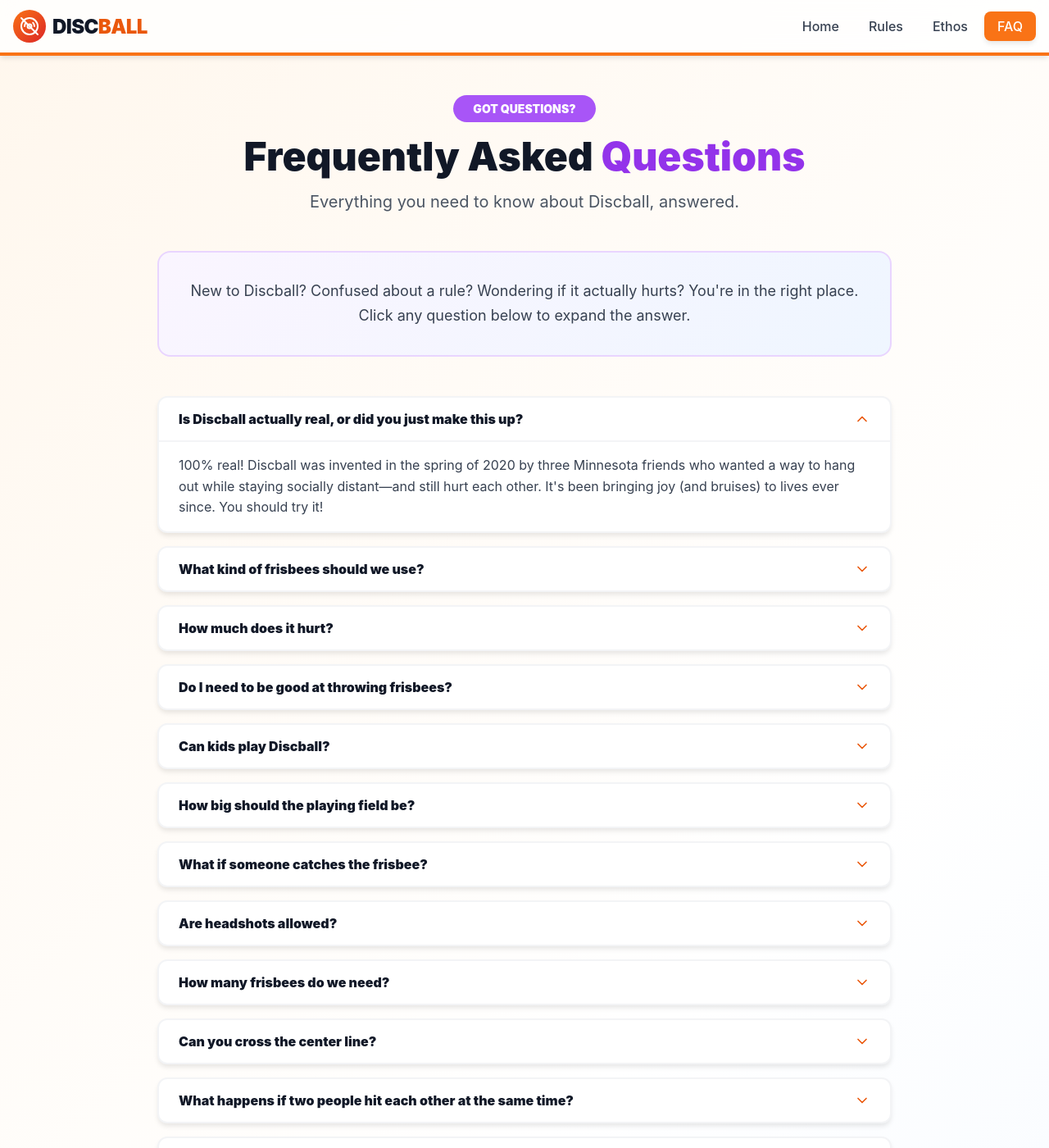
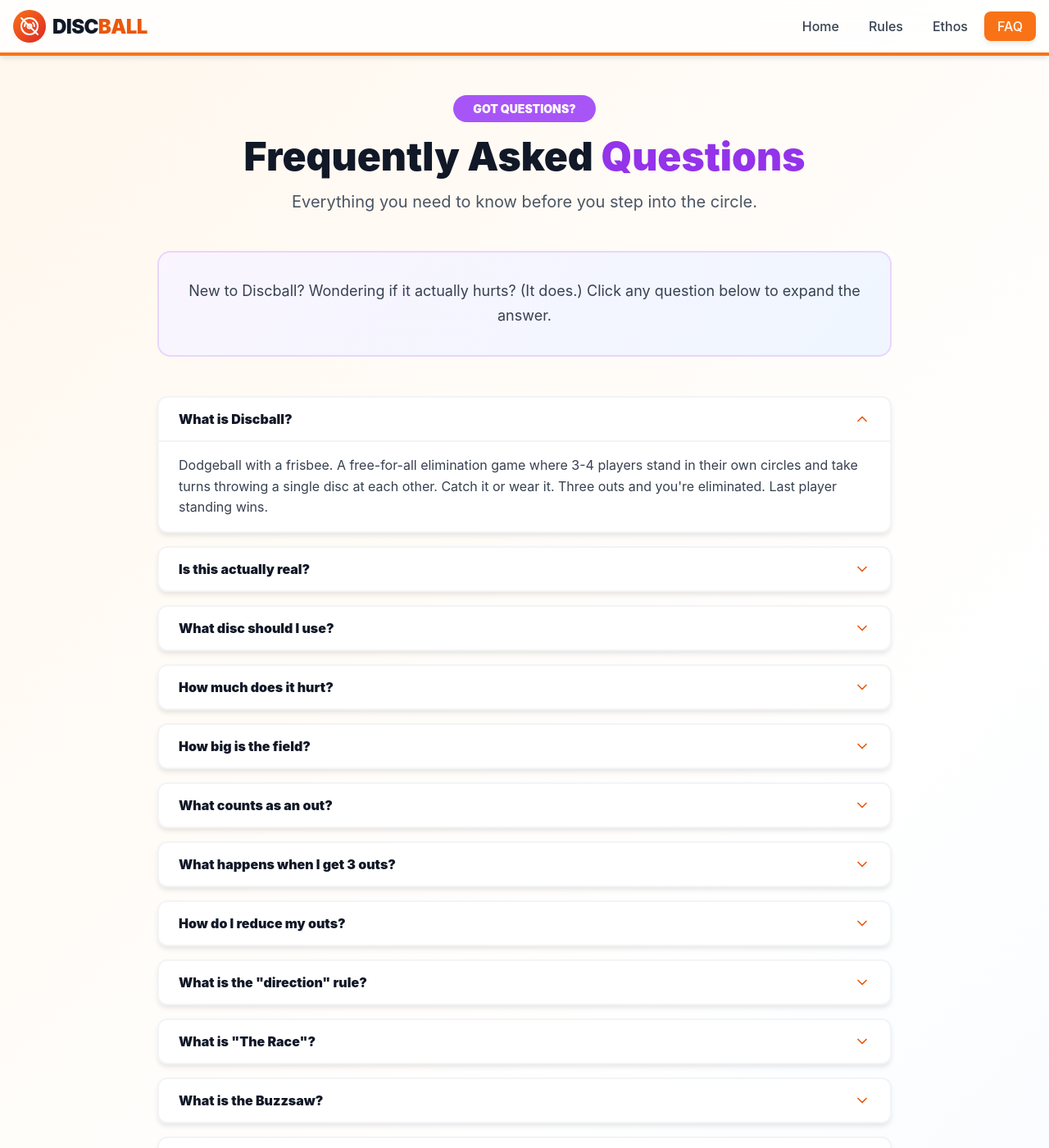
Before and after one commit to joshcutler/discball.ninja, a Jekyll site: the page built from faq.html, in a window 1280 px wide and 1400 px high. Shown: the whole window at 82% size. Built offline with Jekyll 4.4.1, drawn with Linux system fonts in a browser that asks for light colours; some of the changed text lies outside the part shown.

Commit message:
Rewrite FAQ page with accurate Discball rules and mechanics
Replaced all incorrect team-based answers with 22 accurate Q&As
covering circles, outs, elimination, trick catches, the race,
direction rules, the Buzzsaw, year-round play, trash talk, and
the proper relationship between pain and fun.

Co-Authored-By: Claude Opus 4.6 <noreply@anthropic.com>

```diff
--- a/faq.html
+++ b/faq.html
@@ -12,14 +12,13 @@ nav_id: faq
     <div class="page-header">
       <div class="page-badge purple">GOT QUESTIONS?</div>
       <h1>Frequently Asked <span class="purple">Questions</span></h1>
-      <p class="subtitle">Everything you need to know about Discball, answered.</p>
+      <p class="subtitle">Everything you need to know before you step into the circle.</p>
     </div>
 
     <!-- Intro -->
     <div class="intro-box purple">
       <p style="text-align:center;">
-        New to Discball? Confused about a rule? Wondering if it actually hurts? You're in the right
-        place. Click any question below to expand the answer.
+        New to Discball? Wondering if it actually hurts? (It does.) Click any question below to expand the answer.
       </p>
     </div>
 
@@ -28,27 +27,36 @@ nav_id: faq
 
       <div class="faq-item open">
         <button class="faq-toggle">
-          <span>Is Discball actually real, or did you just make this up?</span>
+          <span>What is Discball?</span>
           <svg viewBox="0 0 24 24"><path d="m6 9 6 6 6-6"/></svg>
         </button>
         <div class="faq-answer">
-          100% real! Discball was invented in the spring of 2020 by three Minnesota friends who wanted a way to hang out while staying socially distant&mdash;and still hurt each other. It's been bringing joy (and bruises) to lives ever since. You should try it!
+          Dodgeball with a frisbee. A free-for-all elimination game where 3-4 players stand in their own circles and take turns throwing a single disc at each other. Catch it or wear it. Three outs and you're eliminated. Last player standing wins.
         </div>
       </div>
 
       <div class="faq-item">
         <button class="faq-toggle">
-          <span>What kind of frisbees should we use?</span>
+          <span>Is this actually real?</span>
           <svg viewBox="0 0 24 24"><path d="m6 9 6 6 6-6"/></svg>
         </button>
         <div class="faq-answer">
-          <p>We recommend soft or medium-stiffness frisbees. Here's the breakdown:</p>
+          100% real. Discball was invented in the spring of 2020 by three Minnesota friends who wanted a way to hang out while staying socially distant and still hurt each other. The bruises are very real. You should try it.
+        </div>
+      </div>
+
+      <div class="faq-item">
+        <button class="faq-toggle">
+          <span>What disc should I use?</span>
+          <svg viewBox="0 0 24 24"><path d="m6 9 6 6 6-6"/></svg>
+        </button>
+        <div class="faq-answer">
+          <p>One disc per game. The heavier the better.</p>
           <ul>
-            <li><span class="label">Best:</span> Soft rubber frisbees (less painful, safer)</li>
-            <li><span class="label">Good:</span> Standard recreational frisbees</li>
-            <li><span class="label">Avoid:</span> Hard tournament Ultimate discs (these HURT)</li>
+            <li><span class="label">Best:</span> Big Kahuna (200g). The gold standard. Heavy enough to leave a mark.</li>
+            <li><span class="label">Fine:</span> Regulation ultimate disc. Works but is lighter.</li>
           </ul>
-          <p>Start soft and graduate to harder discs as your pain tolerance increases.</p>
+          <p>You only need one disc. This is not a multi-disc situation.</p>
         </div>
       </div>
 
@@ -58,7 +66,104 @@ nav_id: faq
           <svg viewBox="0 0 24 24"><path d="m6 9 6 6 6-6"/></svg>
         </button>
         <div class="faq-answer">
-          Honestly? It depends. A soft frisbee to the arm? Barely notice it. A well-thrown disc to the ribs? You'll feel that tomorrow. But that's part of the fun! Think of it like dodgeball&mdash;it stings, but you're too pumped on adrenaline to care.
+          A 200-gram disc thrown hard from 14 paces away? Yeah, you'll feel it. A Buzzsaw to the thigh will leave a welt you'll be showing off for days. That's part of the fun. If you're not sore the next day, you weren't trying hard enough. Post your bruise photos on the group thread. It's tradition.
+        </div>
+      </div>
+
+      <div class="faq-item">
+        <button class="faq-toggle">
+          <span>How big is the field?</span>
+          <svg viewBox="0 0 24 24"><path d="m6 9 6 6 6-6"/></svg>
+        </button>
+        <div class="faq-answer">
+          <p>Players stand in equally spaced circles: 3 players form a triangle, 4 players form a square.</p>
+          <ul>
+            <li><span class="label">Circle radius:</span> 7 paces</li>
+            <li><span class="label">Distance between centers:</span> 21 paces</li>
+          </ul>
+          <p>A "pace" is a normal walking stride. Beginners can spread out more so the disc doesn't come in as hot. You'll tighten it up once you stop flinching.</p>
+        </div>
+      </div>
+
+      <div class="faq-item">
+        <button class="faq-toggle">
+          <span>What counts as an out?</span>
+          <svg viewBox="0 0 24 24"><path d="m6 9 6 6 6-6"/></svg>
+        </button>
+        <div class="faq-answer">
+          <p>Any contact with the player (body, hair, clothes, anything) that does not result in a catch. If the disc grazes your fingertips and you don't secure it, that's an out. If it hits your leg and you grab it before it hits the ground, that's a catch and you're safe.</p>
+          <p>A disc that lands in your circle but is genuinely uncatchable is NOT an out. But if you don't attempt to catch a catchable disc, that IS an out. Warrior Spirit demands effort.</p>
+        </div>
+      </div>
+
+      <div class="faq-item">
+        <button class="faq-toggle">
+          <span>What happens when I get 3 outs?</span>
+          <svg viewBox="0 0 24 24"><path d="m6 9 6 6 6-6"/></svg>
+        </button>
+        <div class="faq-answer">
+          You're eliminated, but you keep playing. You stay in your circle and continue throwing. You can't win, but you CAN still deliver outs to other players, including the decisive blow that determines the winner. You can also reduce your own outs through trick catches and errant-throw catches, potentially getting back below 3 and re-entering contention. Never count out the dead.
+        </div>
+      </div>
+
+      <div class="faq-item">
+        <button class="faq-toggle">
+          <span>How do I reduce my outs?</span>
+          <svg viewBox="0 0 24 24"><path d="m6 9 6 6 6-6"/></svg>
+        </button>
+        <div class="faq-answer">
+          <ul>
+            <li><span class="label">Errant throw catch:</span> Catch a disc outside your circle on an errant throw. That's -1 out.</li>
+            <li><span class="label">Trick catch:</span> Behind the back or through the legs. That's -1 out.</li>
+            <li><span class="label">Both combined:</span> Trick catch on an errant throw outside your circle. That's -2 outs.</li>
+          </ul>
+          <p>Dives and layouts do NOT count as trick catches. The disc doesn't care about your feelings, but it respects style. Zero outs is the floor. You can't go negative.</p>
+        </div>
+      </div>
+
+      <div class="faq-item">
+        <button class="faq-toggle">
+          <span>What is the "direction" rule?</span>
+          <svg viewBox="0 0 24 24"><path d="m6 9 6 6 6-6"/></svg>
+        </button>
+        <div class="faq-answer">
+          <p>Once a direction is chosen (clockwise or counterclockwise), every player must throw in that direction until an event allows a change:</p>
+          <ul>
+            <li><span class="label">Record an out:</span> You can switch direction. Revenge is encouraged.</li>
+            <li><span class="label">Throw uncatchable:</span> The recipient picks a new direction.</li>
+            <li><span class="label">Win a race:</span> The winner picks direction.</li>
+          </ul>
+        </div>
+      </div>
+
+      <div class="faq-item">
+        <button class="faq-toggle">
+          <span>What is "The Race"?</span>
+          <svg viewBox="0 0 24 24"><path d="m6 9 6 6 6-6"/></svg>
+        </button>
+        <div class="faq-answer">
+          <p>When a throw is missed and no out is recorded, the disc is loose and anyone can sprint for it. No player may leave their circle until the disc is released. Once thrown, any player (including the thrower) may sprint to retrieve it.</p>
+          <p>If a non-recipient beats the recipient to the disc, they claim it and pick a new direction. No contact allowed during a race. If contact occurs, it's a foul and the disc goes to the fouled player.</p>
+        </div>
+      </div>
+
+      <div class="faq-item">
+        <button class="faq-toggle">
+          <span>What is the Buzzsaw?</span>
+          <svg viewBox="0 0 24 24"><path d="m6 9 6 6 6-6"/></svg>
+        </button>
+        <div class="faq-answer">
+          A straight overhead vertical throw that drops fast, like a sinker in baseball. It can be thrown very hard. If you see one coming, good luck. It's the most feared throw in Discball.
+        </div>
+      </div>
+
+      <div class="faq-item">
+        <button class="faq-toggle">
+          <span>What if the disc hits the ground first?</span>
+          <svg viewBox="0 0 24 24"><path d="m6 9 6 6 6-6"/></svg>
+        </button>
+        <div class="faq-answer">
+          Dead disc. Once it touches the ground, it cannot be caught and does not count as an out. Ground bounces or rolls into a player don't count. But a loose disc on the ground often triggers a race.
         </div>
       </div>
 
@@ -68,107 +173,47 @@ nav_id: faq
           <svg viewBox="0 0 24 24"><path d="m6 9 6 6 6-6"/></svg>
         </button>
         <div class="faq-answer">
-          Absolutely not! Some of our best players couldn't throw a frisbee straight when they started. You'll improve quickly through sheer repetition (and desperation). Plus, wild throws can sometimes be harder to dodge than perfect ones.
+          No. In fact, goofy hard-to-catch throws are encouraged. The uglier the throw, the uglier the welt. Any throw style is legal: backhand, forehand, hammer, Buzzsaw, whatever you can come up with. Wild throws can be harder to catch than perfect ones.
         </div>
       </div>
 
       <div class="faq-item">
         <button class="faq-toggle">
-          <span>Can kids play Discball?</span>
+          <span>Who settles disputes?</span>
           <svg viewBox="0 0 24 24"><path d="m6 9 6 6 6-6"/></svg>
         </button>
         <div class="faq-answer">
-          Sure! Just use softer frisbees, maybe reduce the throwing distance, and keep an eye on the intensity. Discball scales well to different age groups and skill levels. Just make sure everyone understands the safety rules, especially the no-headshots rule.
+          The non-involved player(s) decide. Neither the thrower nor the catcher judges their own dispute. The game is self-policed with Warrior Spirit as the ultimate arbiter. If you know you should have caught it, take the out. Don't be lazy.
         </div>
       </div>
 
       <div class="faq-item">
         <button class="faq-toggle">
-          <span>How big should the playing field be?</span>
+          <span>Is trash talk allowed?</span>
           <svg viewBox="0 0 24 24"><path d="m6 9 6 6 6-6"/></svg>
         </button>
         <div class="faq-answer">
-          We typically play on a field that's about 30-50 feet per half (60-100 feet total). But honestly, use whatever space you have. Smaller fields = faster action. Larger fields = more dodging room. Both are fun!
+          Allowed? It's highly encouraged. If not required. Getting your opponent on tilt is a legitimate strategy. Players are separated by 21 paces with no contact, so it's not going to spiral. Don't play with people who can't handle it.
         </div>
       </div>
 
       <div class="faq-item">
         <button class="faq-toggle">
-          <span>What if someone catches the frisbee?</span>
+          <span>Can I play in winter?</span>
           <svg viewBox="0 0 24 24"><path d="m6 9 6 6 6-6"/></svg>
         </button>
         <div class="faq-answer">
-          GAME CHANGER! If you catch a disc before it hits the ground, the thrower is out AND you bring back one of your eliminated teammates. It's a huge momentum swing, so protect your good catchers!
+          This is a year-round sport. Rain, snow, sleet, heat. Playing in the winter just makes it hurt more. Cold hands make catches harder and drops funnier. Gloves are for weenies, even in January.
         </div>
       </div>
 
       <div class="faq-item">
         <button class="faq-toggle">
-          <span>Are headshots allowed?</span>
+          <span>What should I wear?</span>
           <svg viewBox="0 0 24 24"><path d="m6 9 6 6 6-6"/></svg>
         </button>
         <div class="faq-answer">
-          No! Intentional headshots result in the THROWER being out. We're warriors, not jerks. Accidents happen, but aim for the body. Safety first.
-        </div>
-      </div>
-
-      <div class="faq-item">
-        <button class="faq-toggle">
-          <span>How many frisbees do we need?</span>
-          <svg viewBox="0 0 24 24"><path d="m6 9 6 6 6-6"/></svg>
-        </button>
-        <div class="faq-answer">
-          We usually play with 4-6 frisbees. Too few and the game stalls; too many and it's complete chaos (which can also be fun, honestly). Start with 4-5 and adjust based on your group size and chaos tolerance.
-        </div>
-      </div>
-
-      <div class="faq-item">
-        <button class="faq-toggle">
-          <span>Can you cross the center line?</span>
-          <svg viewBox="0 0 24 24"><path d="m6 9 6 6 6-6"/></svg>
-        </button>
-        <div class="faq-answer">
-          Nope! Stay on your side. Crossing the center line results in an automatic out. This isn't Ultimate Frisbee&mdash;we keep the teams separated like true warriors.
-        </div>
-      </div>
-
-      <div class="faq-item">
-        <button class="faq-toggle">
-          <span>What happens if two people hit each other at the same time?</span>
-          <svg viewBox="0 0 24 24"><path d="m6 9 6 6 6-6"/></svg>
-        </button>
-        <div class="faq-answer">
-          Both are out. It's rare, but when it happens, it's glorious. Tip your cap to each other and head to the sidelines.
-        </div>
-      </div>
-
-      <div class="faq-item">
-        <button class="faq-toggle">
-          <span>Do you need referees?</span>
-          <svg viewBox="0 0 24 24"><path d="m6 9 6 6 6-6"/></svg>
-        </button>
-        <div class="faq-answer">
-          We play on the honor system. Call your own outs. It's part of the Discball ethos&mdash;integrity matters. That said, if you're playing in a tournament or with competitive groups, having a neutral ref can help with close calls.
-        </div>
-      </div>
-
-      <div class="faq-item">
-        <button class="faq-toggle">
-          <span>What if the frisbee hits the ground and then bounces up and hits someone?</span>
-          <svg viewBox="0 0 24 24"><path d="m6 9 6 6 6-6"/></svg>
-        </button>
-        <div class="faq-answer">
-          Once it touches the ground, it's dead. The person is safe. Only direct hits (before ground contact) count as outs.
-        </div>
-      </div>
-
-      <div class="faq-item">
-        <button class="faq-toggle">
-          <span>Can I play indoors?</span>
-          <svg viewBox="0 0 24 24"><path d="m6 9 6 6 6-6"/></svg>
-        </button>
-        <div class="faq-answer">
-          You CAN, but we don't recommend it unless you have a large gym. Frisbees bounce off walls unpredictably, and you might break something (or someone). Outdoor fields are ideal.
+          Whatever you want. Long sleeves might soften the blow, but they won't save you. Good shoes with traction help for races. Gloves are for weenies. Dress for the weather and the bruises.
         </div>
       </div>
 
@@ -178,73 +223,37 @@ nav_id: faq
           <svg viewBox="0 0 24 24"><path d="m6 9 6 6 6-6"/></svg>
         </button>
         <div class="faq-answer">
-          A single round usually lasts 2-5 minutes, depending on skill level and aggression. We typically play best 2-out-of-3 rounds for a full match. Total time: 15-20 minutes including breaks.
+          There is no set game length or number of games per session. Play until you puke or have too many bruises. Whichever comes first.
         </div>
       </div>
 
       <div class="faq-item">
         <button class="faq-toggle">
-          <span>What's the best strategy?</span>
+          <span>What about more than 4 players?</span>
           <svg viewBox="0 0 24 24"><path d="m6 9 6 6 6-6"/></svg>
         </button>
         <div class="faq-answer">
-          <p>Every team develops their own style, but here are some classics:</p>
-          <ul>
-            <li><span class="label">The Swarm:</span> Everyone attacks one opponent at once</li>
-            <li><span class="label">The Shield Wall:</span> Strong catchers up front, throwers behind</li>
-            <li><span class="label">Chaos Theory:</span> No plan, just throw everything everywhere</li>
-            <li><span class="label">The Sniper:</span> Patient, precise throws when opponents least expect it</li>
-          </ul>
+          Subdivide into multiple games. 3-4 players per game is ideal. More people doesn't mean bigger games. It means more games happening at the same time.
         </div>
       </div>
 
       <div class="faq-item">
         <button class="faq-toggle">
-          <span>I got hit but I'm not sure if it was before it hit the ground. What do I do?</span>
+          <span>Can I intentionally take an out to change direction?</span>
           <svg viewBox="0 0 24 24"><path d="m6 9 6 6 6-6"/></svg>
         </button>
         <div class="faq-answer">
-          When in doubt, call yourself out. Integrity is a core Discball value. That said, if you genuinely didn't feel a hit and no one saw it clearly, you can stay in. Use your best judgment and be honest.
+          You can deliberately not catch a disc (or deflect it without catching) to take an out and change the throw direction. It's sometimes strategic. But remember, three outs and you're eliminated. Choose wisely.
         </div>
       </div>
 
       <div class="faq-item">
         <button class="faq-toggle">
-          <span>Can I block a disc with another disc?</span>
+          <span>How do I get better?</span>
           <svg viewBox="0 0 24 24"><path d="m6 9 6 6 6-6"/></svg>
         </button>
         <div class="faq-answer">
-          Great question! We allow it, but the rules vary by group. Our standard: if you're holding a disc and use it to deflect an incoming throw, you're still in. But if the deflected disc hits you afterward, you're out.
-        </div>
-      </div>
-
-      <div class="faq-item">
-        <button class="faq-toggle">
-          <span>What should I wear?</span>
-          <svg viewBox="0 0 24 24"><path d="m6 9 6 6 6-6"/></svg>
-        </button>
-        <div class="faq-answer">
-          Comfortable athletic clothes. Long sleeves can provide a bit of protection from disc impacts. Good shoes with traction are important for quick dodges. Some players wear gloves for better grip, but it's optional.
-        </div>
-      </div>
-
-      <div class="faq-item">
-        <button class="faq-toggle">
-          <span>How do I get better at Discball?</span>
-          <svg viewBox="0 0 24 24"><path d="m6 9 6 6 6-6"/></svg>
-        </button>
-        <div class="faq-answer">
-          Practice your throws, work on your reaction time, and PLAY MORE. Every game makes you better. Watch your opponents, learn from getting hit, and don't be afraid to try new tactics. Also, develop chemistry with your team&mdash;communication wins games.
-        </div>
-      </div>
-
-      <div class="faq-item">
-        <button class="faq-toggle">
-          <span>Is there a professional Discball league?</span>
-          <svg viewBox="0 0 24 24"><path d="m6 9 6 6 6-6"/></svg>
-        </button>
-        <div class="faq-answer">
-          Not yet! Discball is still grassroots and growing. But who knows? Maybe you'll be the one to start the first league. We're just a bunch of friends who love the game and want to share it with the world.
+          Play more. Practice weird throws. Work on your catching under pressure. Learn to read your opponents. Develop your trash talk game. And get comfortable with the disc hitting you, because it will. A lot.
         </div>
       </div>
 
@@ -254,17 +263,7 @@ nav_id: faq
           <svg viewBox="0 0 24 24"><path d="m6 9 6 6 6-6"/></svg>
         </button>
         <div class="faq-answer">
-          Stop play immediately. Check on them. Have a first aid kit nearby. While bruises are expected, serious injuries are not. If someone needs to sit out, let them. The warrior spirit includes knowing when to rest and recover.
-        </div>
-      </div>
-
-      <div class="faq-item">
-        <button class="faq-toggle">
-          <span>Can I add my own house rules?</span>
-          <svg viewBox="0 0 24 24"><path d="m6 9 6 6 6-6"/></svg>
-        </button>
-        <div class="faq-answer">
-          Absolutely! Discball is still evolving. If your group wants to try power-ups, special zones, or different scoring, go for it. Just make sure everyone agrees before the game starts. Innovation is part of our ethos!
+          Getting hurt is part of the game. Getting seriously injured is not. Bruises are badges of honor. Broken bones are not. Inspect the field for holes before playing. If someone is actually injured, stop and take care of them. Warrior Spirit includes knowing the difference between pain and injury.
         </div>
       </div>
 
@@ -273,10 +272,9 @@ nav_id: faq
     <!-- Still have questions -->
     <div class="faq-cta">
       <h3>Still Have Questions?</h3>
-      <p>Discball is all about community and sharing the experience. The best way to learn is to play!</p>
+      <p>The best way to learn Discball is to stand in a circle and let someone throw a heavy disc at you.</p>
       <p class="faq-cta-sub">
-        Gather some friends, grab some frisbees, and figure it out together. That's how we did it,
-        and that's how the game grows.
+        Grab some friends, one heavy disc, and a flat field. The rest you'll figure out. Probably the hard way.
       </p>
       <p class="faq-cta-attr">Answers approved by the Intergalactic Discball Governing Body</p>
     </div>
```
